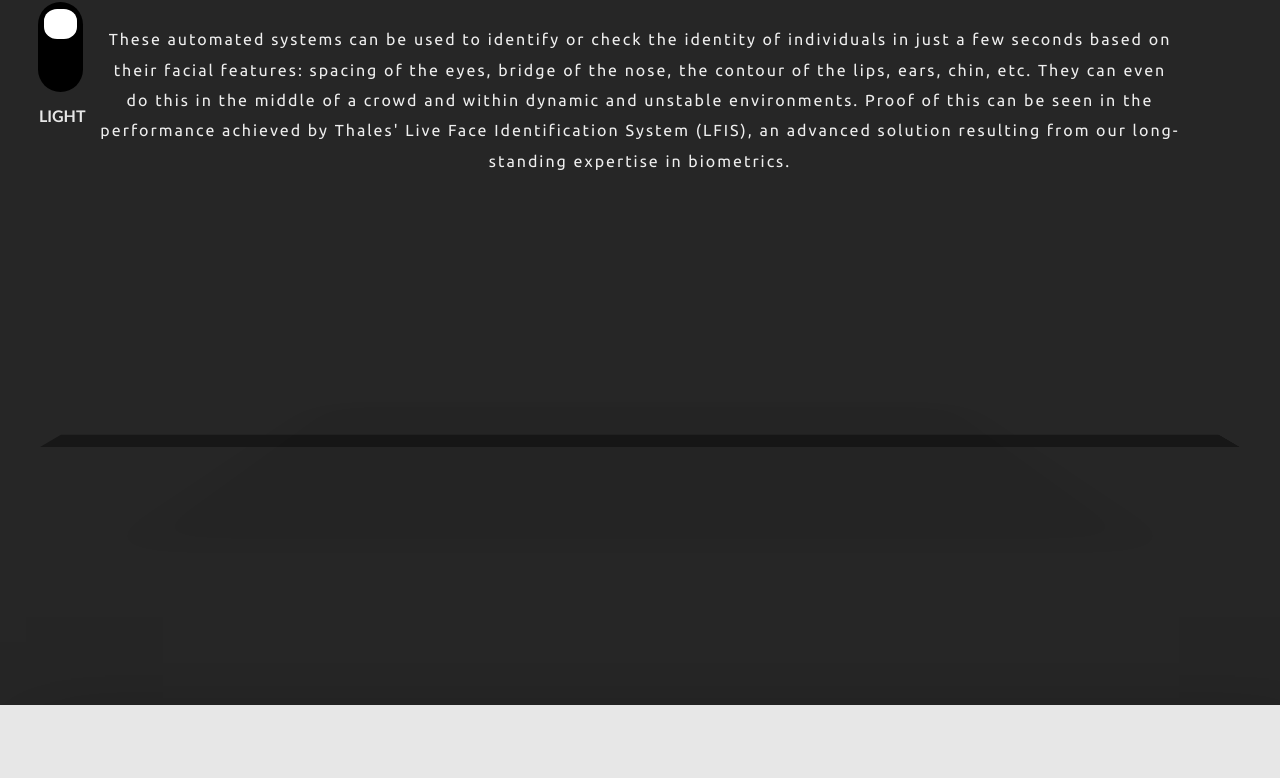
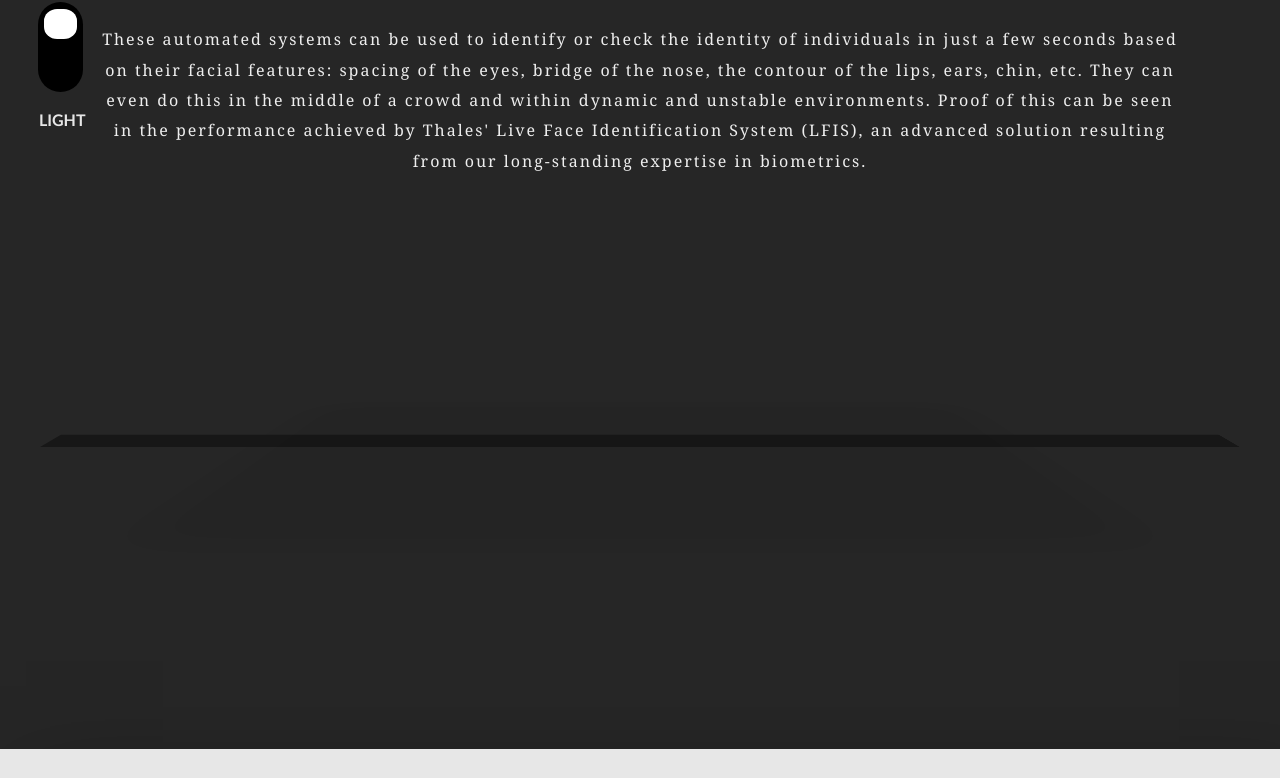
Before and after one commit to bhavenjain/thedetectorsprojects.github.io, a plain HTML site: page index.html in a window 1280 px wide. Shown: the part 313-1091 px from the top of the page. Drawn offline with nearby package versions, Linux system fonts and the light colour scheme.

Commit message:
font change

```diff
--- a/stylesheet.css
+++ b/stylesheet.css
@@ -7,7 +7,7 @@
 	padding: 0;
 	margin: 0;
 	background: #262626;
-	font-family: 'Ubuntu', sans-serif;
+	font-family:  Cambria, Cochin, Georgia, Times, 'Times New Roman', serif;
 	transition: .5s;
 }
 
@@ -96,6 +96,7 @@
 	width: 90%;
 	height: 100%;
 	top: 50%;
+	font-family: Cambria, Cochin, Georgia, Times, 'Times New Roman', serif;
 	left: 50%;
 	letter-spacing: 2px;
 	line-height: 190%;
```
